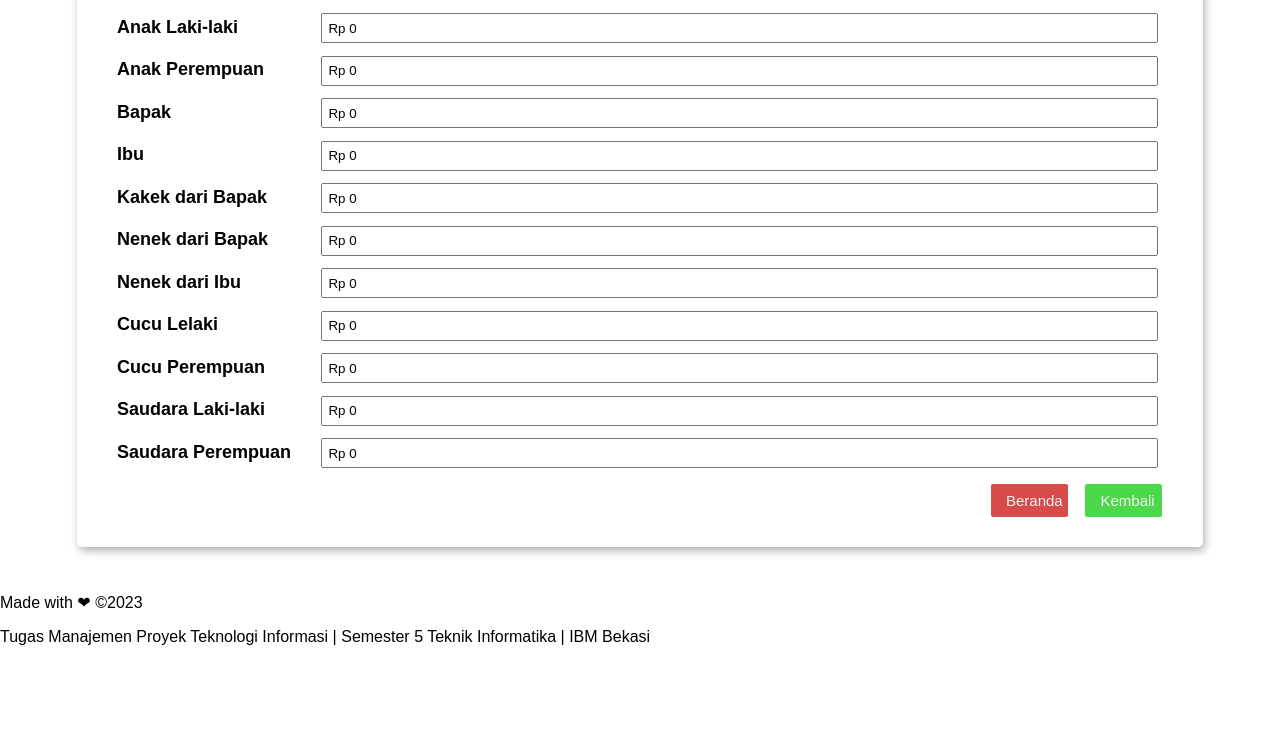
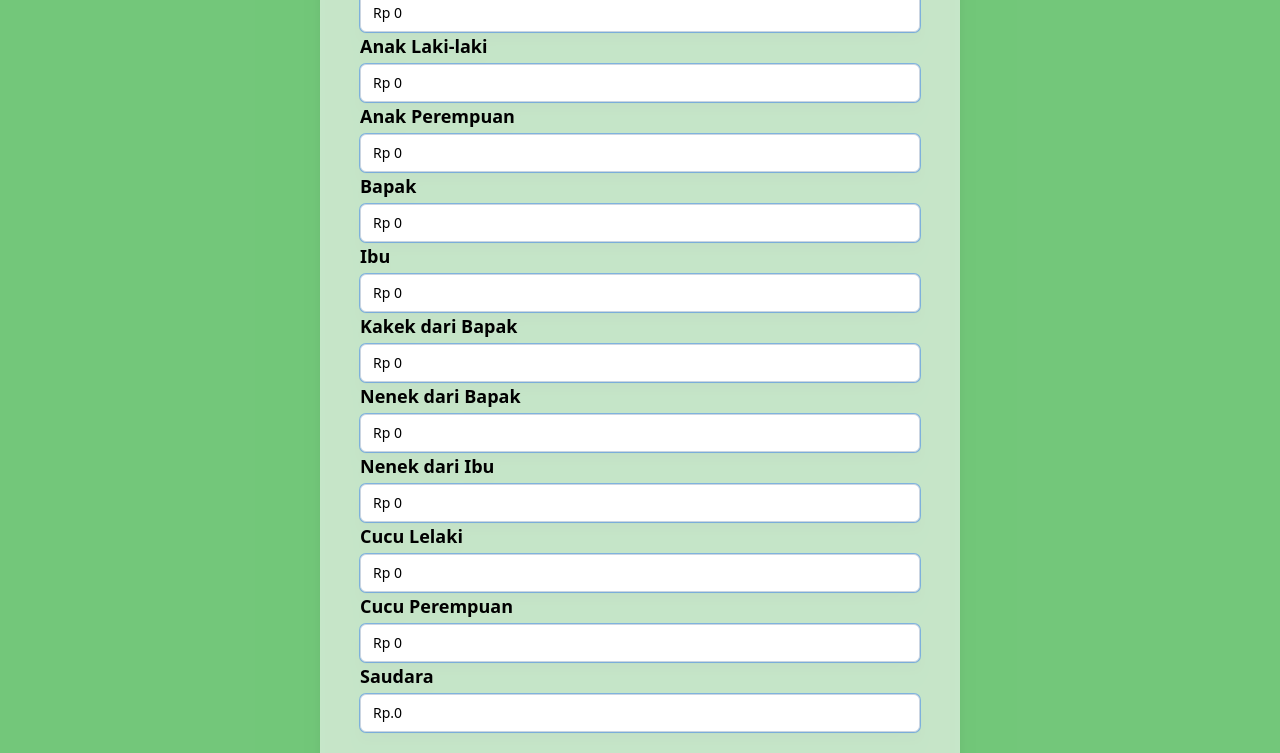
Before and after one commit to mfatur16/waris-calculator, a website: page hasil.html in a window 1280 px wide. Shown: the part 206-959 px from the top of the page. Before the commit the page ends 868 px from the top, so only its background shows below. Drawn offline with nearby package versions, Linux system fonts and the light colour scheme.

Commit message:
update hitung ui

```diff
--- a/hasil.html
+++ b/hasil.html
@@ -4,11 +4,11 @@
         <meta charset="UTF-8">
         <meta name="viewport" content="width=device-width, initial-scale=1.0">
         <!-- <link rel="icon" href="assets/ico/favicon.ico"> -->
-        <link rel="stylesheet" href="assets/css/style.css">
-        <!-- <script src="https://cdn.tailwindcss.com"></script>
+        <!-- <link rel="stylesheet" href="assets/css/style.css"> -->
+        <script src="https://cdn.tailwindcss.com"></script>
         <link rel="stylesheet" href="assets/css/output.css">
-        <link rel="stylesheet" href="assets/css/new.css"> -->
-        <title>Hasil | Waris-in</title>
+        <link rel="stylesheet" href="assets/css/new.css">
+        <title>Hasil | WARIS</title>
     </head>
     <body>
         <header class="flex justify-between fixed w-[100%] top-0 font-sans font-bold bg-[#223134f2] text-white h-16 items-center px-6 z-20">
@@ -20,67 +20,63 @@
                 <a class="rounded-[5px] flex p-4 h-10 text-lg items-center text-[#d0d0d0] hover:bg-[#3a555bf2] hover:text-white" href="tentang.html">Tentang</a>
             </nav>
         </header>
-        <main id="main">
-            <div class="container form">
-                <div class="form-content">
-                    <form method="GET" enctype="multipart/form-data">
+        <main id="main" class="flex flex-col pt-[100px] pb-[40px] items-center justify-center bg-[#52ba5bcf]">
+
+                    <form class="rounded-[20px] p-10 bg-[#ffffff9c] drop-shadow-xl w-2/4" method="GET" enctype="multipart/form-data">
                         <!-- Hasil -->
-                        <div class="title">
-                            <h3>Hasil</h3>
+                        <div class="font-bold tracking-wide text-lg">
+                            <h3>HASIL PERHITUNGAN</h3>
                         </div>
                         <div>
-                            <label class="form-label" style="width: 200px;">Pasangan</label>
-                            <input type="text" class="input-control jumlah top" id="locPasangan" value="Rp.0" readonly>
+                            <label  class="form-label text-lg font-semibold">Pasangan</label>
+                            <input type="text" class="mt-1 block w-full px-3 py-2 bg-white border border-slate-300 rounded-md text-sm shadow-sm placeholder-slate-400 focus:outline-none focus:border-green-500 ring-1 focus:ring-green-500 disabled:bg-slate-50 disabled:text-slate-500 disabled:border-slate-200 disabled:shadow-none input-control jumlah top" id="locPasangan" value="Rp.0" readonly>
                         </div>
                         <div>
-                            <label class="form-label" style="width: 200px;">Anak Laki-laki</label>
-                            <input type="text" class="input-control jumlah" id="locAnakLelaki" value="Rp.0"  readonly>
+                            <label  class="form-label text-lg font-semibold">Anak Laki-laki</label>
+                            <input type="text" class="mt-1 block w-full px-3 py-2 bg-white border border-slate-300 rounded-md text-sm shadow-sm placeholder-slate-400 focus:outline-none focus:border-green-500 ring-1 focus:ring-green-500 disabled:bg-slate-50 disabled:text-slate-500 disabled:border-slate-200 disabled:shadow-none input-control jumlah top" id="locAnakLelaki" value="Rp.0"  readonly>
                         </div>
                         <div>
-                            <label class="form-label" style="width: 200px;">Anak Perempuan</label>
-                            <input type="text" class="input-control jumlah" id="locAnakPerempuan" value="Rp.0" readonly>
+                            <label  class="form-label text-lg font-semibold">Anak Perempuan</label>
+                            <input type="text" class="mt-1 block w-full px-3 py-2 bg-white border border-slate-300 rounded-md text-sm shadow-sm placeholder-slate-400 focus:outline-none focus:border-green-500 ring-1 focus:ring-green-500 disabled:bg-slate-50 disabled:text-slate-500 disabled:border-slate-200 disabled:shadow-none input-control jumlah top" id="locAnakPerempuan" value="Rp.0" readonly>
                         </div>
                         <div>
-                            <label class="form-label" style="width: 200px;">Bapak</label>
-                            <input type="text" class="input-control jumlah" id="locBapak" value="Rp.0" readonly>
+                            <label  class="form-label text-lg font-semibold">Bapak</label>
+                            <input type="text" class="mt-1 block w-full px-3 py-2 bg-white border border-slate-300 rounded-md text-sm shadow-sm placeholder-slate-400 focus:outline-none focus:border-green-500 ring-1 focus:ring-green-500 disabled:bg-slate-50 disabled:text-slate-500 disabled:border-slate-200 disabled:shadow-none input-control jumlah top" id="locBapak" value="Rp.0" readonly>
                         </div>
                         <div>
-                            <label class="form-label" style="width: 200px;">Ibu</label>
-                            <input type="text" class="input-control jumlah" id="locIbu" value="Rp.0" readonly>
+                            <label  class="form-label text-lg font-semibold">Ibu</label>
+                            <input type="text" class="mt-1 block w-full px-3 py-2 bg-white border border-slate-300 rounded-md text-sm shadow-sm placeholder-slate-400 focus:outline-none focus:border-green-500 ring-1 focus:ring-green-500 disabled:bg-slate-50 disabled:text-slate-500 disabled:border-slate-200 disabled:shadow-none input-control jumlah top" id="locIbu" value="Rp.0" readonly>
                         </div>
                         <div>
-                            <label class="form-label" style="width: 200px;">Kakek dari Bapak</label>
-                            <input type="text" class="input-control jumlah" id="locKakek" value="Rp.0" readonly>
+                            <label  class="form-label text-lg font-semibold">Kakek dari Bapak</label>
+                            <input type="text" class="mt-1 block w-full px-3 py-2 bg-white border border-slate-300 rounded-md text-sm shadow-sm placeholder-slate-400 focus:outline-none focus:border-green-500 ring-1 focus:ring-green-500 disabled:bg-slate-50 disabled:text-slate-500 disabled:border-slate-200 disabled:shadow-none input-control jumlah top" id="locKakek" value="Rp.0" readonly>
                         </div>
                         <div>
-                            <label class="form-label" style="width: 200px;">Nenek dari Bapak</label>
-                            <input type="text" class="input-control jumlah" id="locNenek" value="Rp.0" readonly>
+                            <label  class="form-label text-lg font-semibold">Nenek dari Bapak</label>
+                            <input type="text" class="mt-1 block w-full px-3 py-2 bg-white border border-slate-300 rounded-md text-sm shadow-sm placeholder-slate-400 focus:outline-none focus:border-green-500 ring-1 focus:ring-green-500 disabled:bg-slate-50 disabled:text-slate-500 disabled:border-slate-200 disabled:shadow-none input-control jumlah top" id="locNenek" value="Rp.0" readonly>
                         </div>
                         <div>
-                            <label class="form-label" style="width: 200px;">Nenek dari Ibu</label>
-                            <input type="text" class="input-control jumlah harta" id="locNenekI" value="Rp.0" readonly>
+                            <label  class="form-label text-lg font-semibold">Nenek dari Ibu</label>
+                            <input type="text" class="mt-1 block w-full px-3 py-2 bg-white border border-slate-300 rounded-md text-sm shadow-sm placeholder-slate-400 focus:outline-none focus:border-green-500 ring-1 focus:ring-green-500 disabled:bg-slate-50 disabled:text-slate-500 disabled:border-slate-200 disabled:shadow-none input-control jumlah harta" id="locNenekI" value="Rp.0" readonly>
                         </div>
                         <div>
-                            <label class="form-label" style="width: 200px;">Cucu Lelaki</label>
-                            <input type="text" class="input-control jumlah" id="locCucuLelaki" value="Rp.0" readonly>
+                            <label  class="form-label text-lg font-semibold">Cucu Lelaki</label>
+                            <input type="text" class="mt-1 block w-full px-3 py-2 bg-white border border-slate-300 rounded-md text-sm shadow-sm placeholder-slate-400 focus:outline-none focus:border-green-500 ring-1 focus:ring-green-500 disabled:bg-slate-50 disabled:text-slate-500 disabled:border-slate-200 disabled:shadow-none input-control jumlah top" id="locCucuLelaki" value="Rp.0" readonly>
                         </div>
                         <div>
-                            <label class="form-label" style="width: 200px;">Cucu Perempuan</label>
-                            <input type="text" class="input-control jumlah" id="locCucuPerempuan" value="Rp.0" readonly>
+                            <label  class="form-label text-lg font-semibold">Cucu Perempuan</label>
+                            <input type="text" class="mt-1 block w-full px-3 py-2 bg-white border border-slate-300 rounded-md text-sm shadow-sm placeholder-slate-400 focus:outline-none focus:border-green-500 ring-1 focus:ring-green-500 disabled:bg-slate-50 disabled:text-slate-500 disabled:border-slate-200 disabled:shadow-none input-control jumlah top" id="locCucuPerempuan" value="Rp.0" readonly>
                         </div>
                         <div>
-                            <label class="form-label" style="width: 200px;">Saudara Laki-laki</label>
-                            <input type="text" class="input-control jumlah" id="locSaudaraLelaki" value="Rp.0" readonly>
+                            <label  class="form-label text-lg font-semibold">Saudara</label>
+                            <input type="text" class="mt-1 block w-full px-3 py-2 bg-white border border-slate-300 rounded-md text-sm shadow-sm placeholder-slate-400 focus:outline-none focus:border-green-500 ring-1 focus:ring-green-500 disabled:bg-slate-50 disabled:text-slate-500 disabled:border-slate-200 disabled:shadow-none input-control jumlah top" id="bagAnak" value="Rp.0" readonly>
                         </div>
-                        <div>
-                            <label class="form-label" style="width: 200px;">Saudara Perempuan</label>
-                            <input type="text" class="input-control jumlah" id="locSaudaraPerempuan" value="Rp.0" readonly>
+                        <div class="flex justify-end gap-3 pt-6">
+                            <input type="submit" class="bg-gray-400 border-gray-500 hover:border-transparent font-semibold text-white hover:bg-red-700 py-2 px-4 rounded-md reset" name="submit" value="Kembali">
+                            <input type="reset" class="bg-green-500 hover:bg-green-700 text-white font-bold py-2 px-4 rounded-md submit" name="reset" value="Beranda">
                         </div>
-                        <input type="reset" class="btn reset" name="reset" value="Beranda">
-                        <input type="submit" class="btn submit" name="submit" value="Kembali">
                     </form>
-                </div>
-            </div>
+
         </main>
         <footer class="h-1/4 bg-[#223134f2] text-white py-6 px-8">
             <p>Made with &#10084; &copy;2023 <b><a href="index.html">Waris-in</a></b></p>
```
